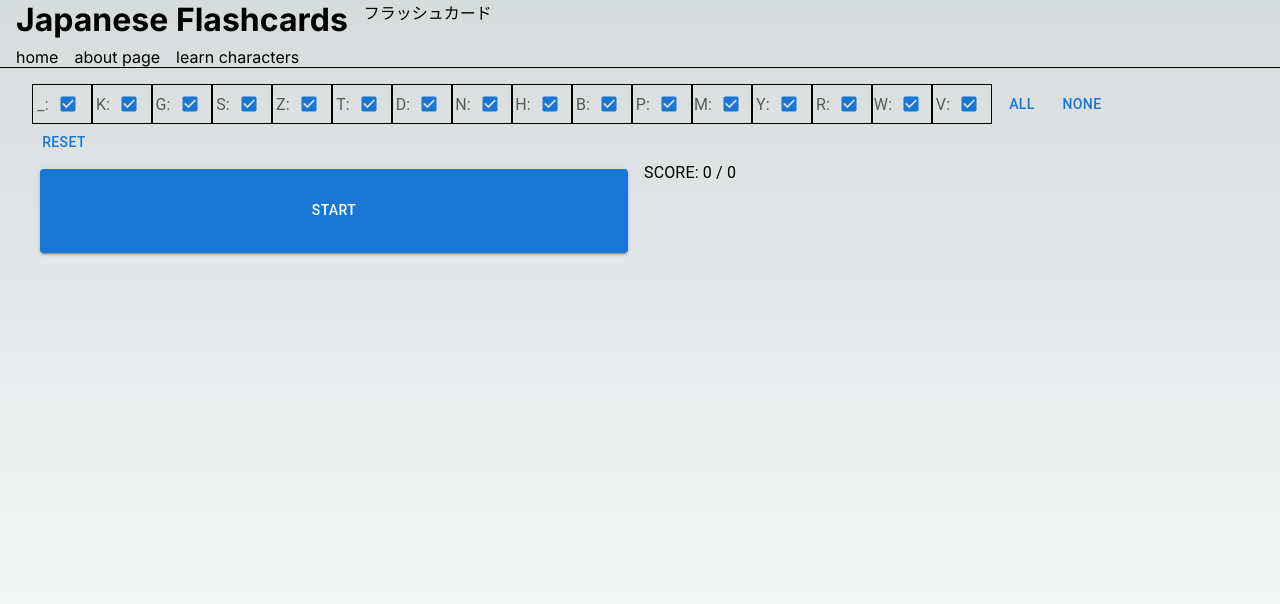
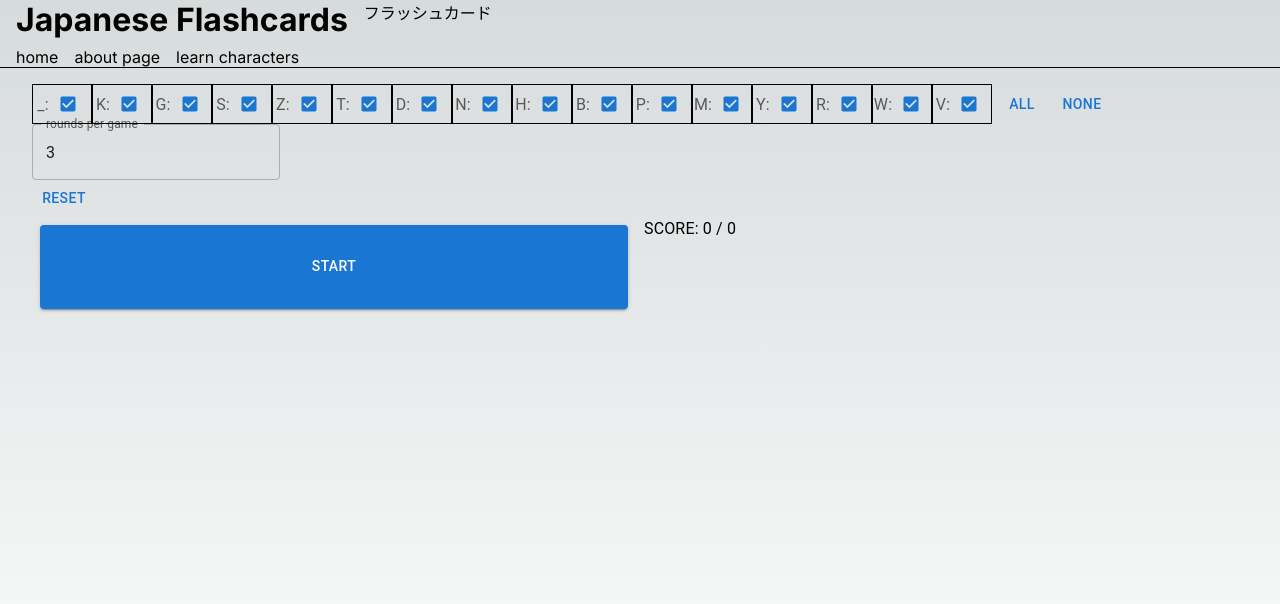
Before and after one commit to dblatcher/japanese-flashcard, a Next.js app: page /learn-characters in a window 1280 px wide. Shown: the top 604 px of the page. Built offline with nearby package versions, Linux system fonts and the light colour scheme.

Commit message:
rounds per game

```diff
--- a/src/components/CharacterGame.tsx
+++ b/src/components/CharacterGame.tsx
@@ -8,7 +8,8 @@ import { CharacterQuestion } from "./CharacterQuestion";
 import { RoundHistory } from "./RoundHistory";
 
 interface Props {
-    constanents: string[]
+    constanents: string[];
+    roundsPerGame?: number;
 }
 
 type Round = {
@@ -17,11 +18,11 @@ type Round = {
     correct: boolean
 }
 
-export const CharacterGame: React.FunctionComponent<Props> = ({constanents}) => {
+export const CharacterGame: React.FunctionComponent<Props> = ({ constanents, roundsPerGame }) => {
 
     useEffect(() => {
         reset()
-    },[constanents])
+    }, [constanents, roundsPerGame])
 
     const [rounds, setRounds] = useState<Round[]>([])
     const [character, setCharacter] = useState<Character | undefined>(undefined)
@@ -58,12 +59,22 @@ export const CharacterGame: React.FunctionComponent<Props> = ({constanents}) =>
         const answer = guess.trim().toUpperCase()
         const correct = answer === character.phonetic
         pronounce(character)
-        setRounds([...rounds, {
+
+        const updatedRounds = [...rounds, {
             character, answer, correct
-        }])
-        setCharacter(HIRAGANA.random(filterFunction))
+        }]
+
+        setRounds(updatedRounds)
+
+        const hasNextRound = typeof roundsPerGame === 'undefined' ? true : updatedRounds.length < roundsPerGame
+        if (hasNextRound) {
+            setCharacter(HIRAGANA.random(filterFunction))
+        } else {
+            setCharacter(undefined)
+        }
     }
 
+    const hasFinished = roundsPerGame && rounds.length >= roundsPerGame
     const numberRight = rounds.filter(round => round.correct).length
     const previousRound = rounds.length ? rounds[rounds.length - 1] : undefined
 
@@ -84,19 +95,21 @@ export const CharacterGame: React.FunctionComponent<Props> = ({constanents}) =>
                             <Button
                                 onClick={start}
                                 sx={{ flex: 1 }}
-                                variant="contained">start</Button>
+                                variant="contained">{hasFinished ? 'new game' : 'start'}</Button>
                         </Box>
                     }
-                </Box>
-            </Grid>
-            <Grid item xs={6} >
-                <Box>
+
                     {previousRound && (
                         <Typography>
                             {previousRound.correct ? 'CORRECT! ' : `WRONG! `}
                             {previousRound.character.string} is "{previousRound.character.identifier}"
                         </Typography>
                     )}
+                </Box>
+            </Grid>
+            <Grid item xs={6} >
+                <Box>
+
                     <Typography>
                         SCORE:  {numberRight} / {rounds.length}
                     </Typography>
--- a/src/components/CharacterGameMeta.tsx
+++ b/src/components/CharacterGameMeta.tsx
@@ -4,17 +4,25 @@ import React, { useState } from "react";
 import { CharacterGame } from "./CharacterGame";
 import { HIRAGANA } from "@/lib/language/hiragana";
 import { ConstanentPicker } from "./ConstanentPicker";
-import { Box } from "@mui/material";
+import { Box, TextField } from "@mui/material";
 
 
 export const CharacterGameMeta: React.FunctionComponent = () => {
 
     const [constanents, setConstanents] = useState<string[]>(HIRAGANA.constanents)
+    const [roundsPerGame, setRoundPerGame] = useState<number>(3)
 
     return <SpeechProvider>
         <Box>
             <ConstanentPicker {...{ constanents, setConstanents }} options={HIRAGANA.constanents} />
-            <CharacterGame constanents={constanents} />
+            <TextField label="rounds per game" value={roundsPerGame} type="number" onChange={(event) => {
+                const numberValue = Number(event.target.value)
+                if (isNaN(numberValue)) {
+                    return
+                }
+                setRoundPerGame(Math.floor(numberValue))
+            }} />
+            <CharacterGame constanents={constanents} roundsPerGame={roundsPerGame} />
         </Box>
     </SpeechProvider>
 }
```
